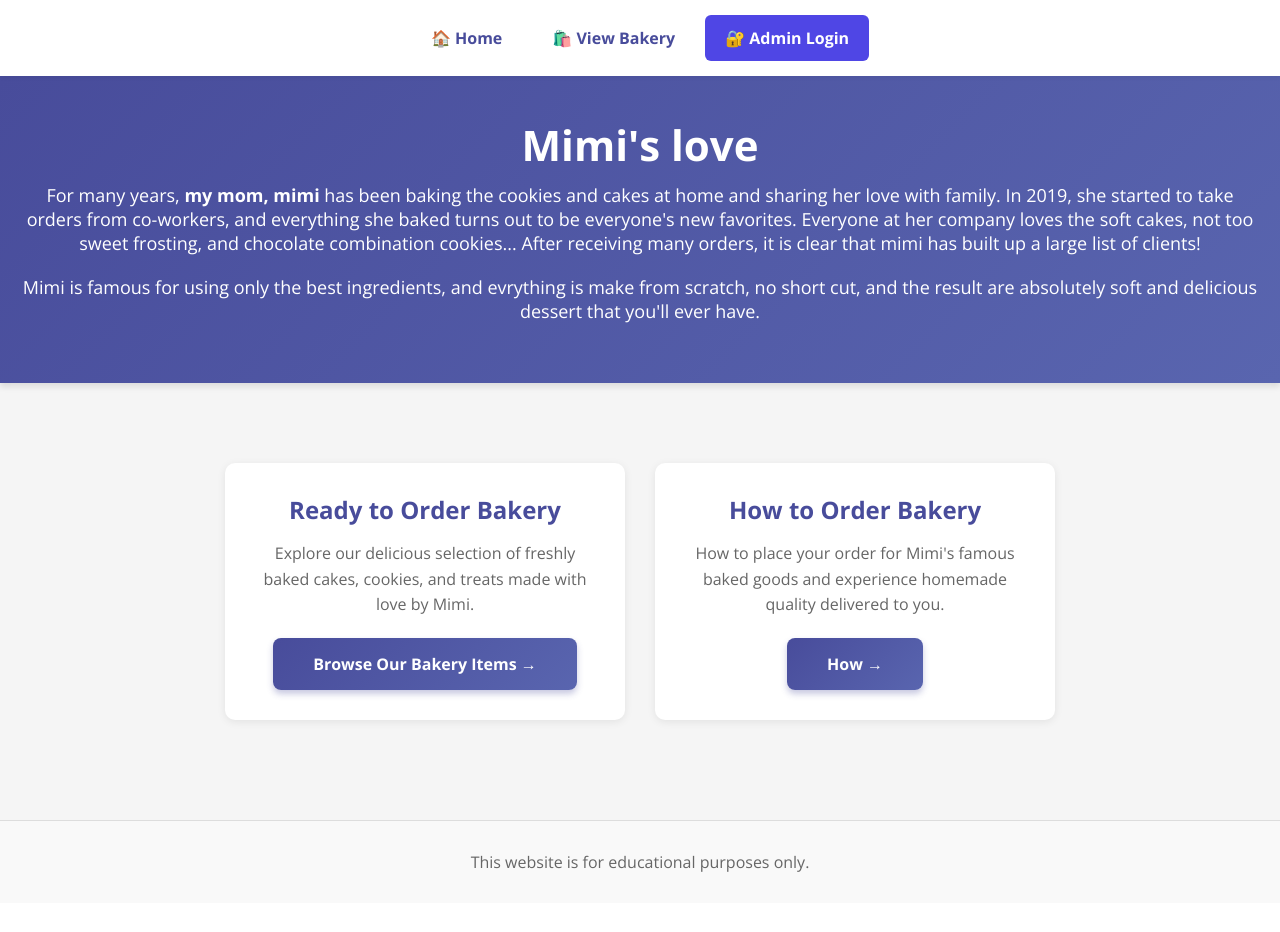
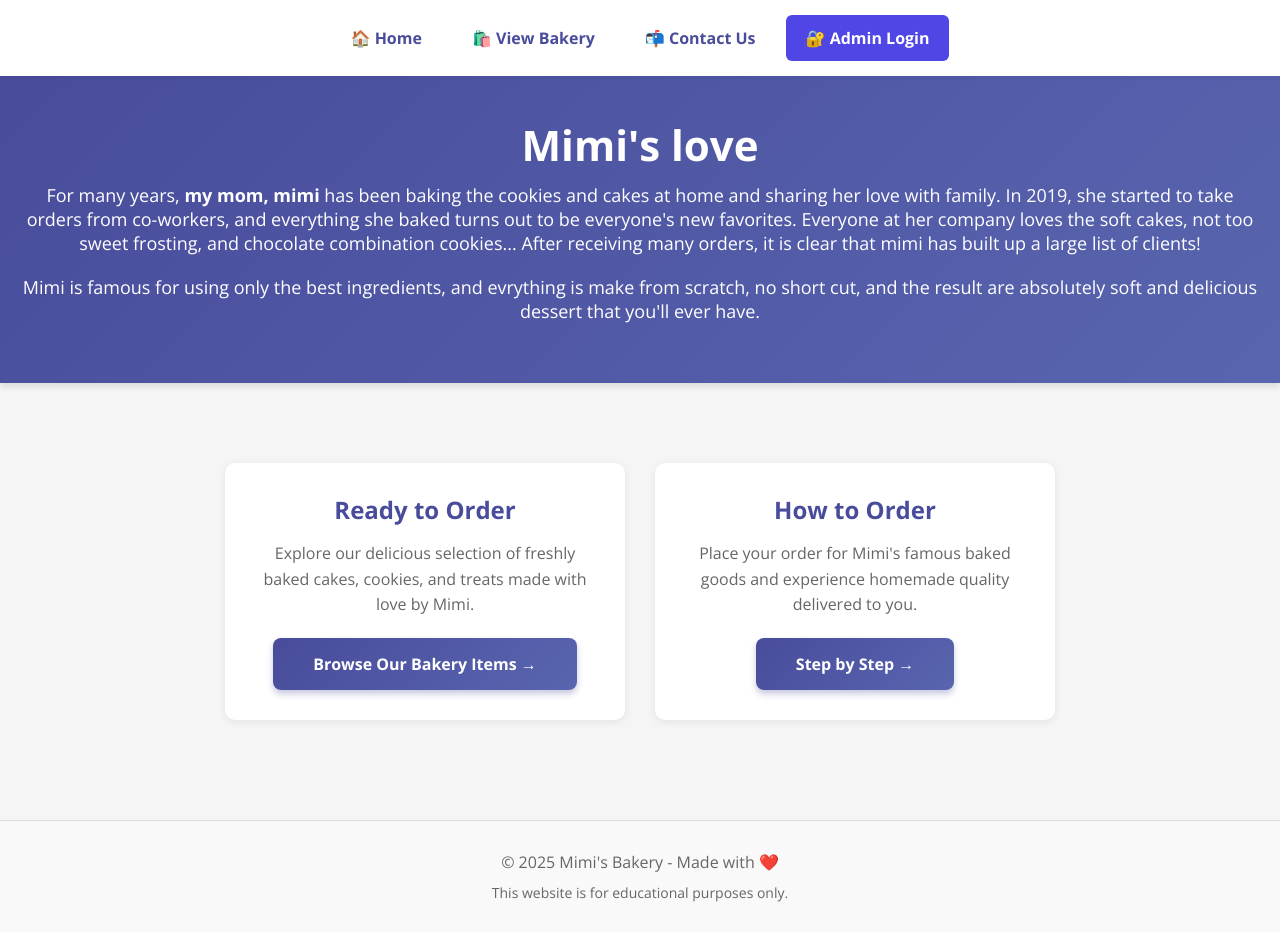
Before and after one commit to huntlovan/PHP_341, a PHP site: page /index_v1.php in a window 1280 px wide. Before the commit the page ends 872 px from the top, so only its background shows below. Run offline with PHP 8.4, Linux system fonts and the light colour scheme; a stand-in replaces the project's code that opens the database connection.

Commit message:
Enhance contact form success message display
Updated contact form success message handling and improved layout.

```diff
--- a/WDV_Final_Project/index_v1.php
+++ b/WDV_Final_Project/index_v1.php
@@ -1,10 +1,35 @@
 <?php
-// index.php - Landing page with main navigation
+/*******************************************************
+ * @package  wdv341_final_project
+ * @author   Hunter Lovan
+ * @version  1.0.0
+ * @link     http://kickshunter.com/WDV341/index_v1.php
+ * *****************************************************
+ * index_v1.php - Landing page with main navigation
+ *
+ * Dependencies: called from index.html (work in progress)
+ * ToDo: load Mimi's Bakery phone and web site from a configuration data storage or file.
+ */
 session_start();
 
 // Check if user is logged in
 $isLoggedIn = isset($_SESSION['validUser']) && $_SESSION['validUser'] === true;
 $username = $_SESSION['username'] ?? 'Guest';
+
+// Check for contact form success message
+$contactSuccess = false;
+$contactMessage = '';
+$contactData = [];
+
+if (isset($_GET['contact_success']) && $_GET['contact_success'] == 1) {
+    $contactSuccess = true;
+    $contactMessage = $_SESSION['contact_message'] ?? 'Your message has been sent successfully!';
+    $contactData = $_SESSION['contact_data'] ?? [];
+
+    // Clear session data
+    unset($_SESSION['contact_message']);
+    unset($_SESSION['contact_data']);
+}
 ?>
 <!doctype html>
 <html lang="en">
@@ -177,6 +246,7 @@ $username = $_SESSION['username'] ?? 'Guest';
         <ul>
             <li><a href="index_v1.php">🏠 Home</a></li>
             <li><a href="baked-products.php">🛍️ View Bakery</a></li>
+            <li><a href="contactForm.php">📬 Contact Us</a></li>
             <?php if ($isLoggedIn): ?>
                 <li><a href="login_v1.php">⚙️ Admin Panel</a></li>
                 <li><a href="logout_v1.php" class="logout">🔓 Logout</a></li>
@@ -211,6 +281,45 @@ $username = $_SESSION['username'] ?? 'Guest';
 
     <!-- Main Content -->
     <div class="container">
+        <?php if ($contactSuccess): ?>
+            <div class="contact-success">
+                <h3>✅ Message Sent Successfully!</h3>
+                <p><?php echo htmlspecialchars($contactMessage); ?></p>
+
+                <?php if (!empty($contactData)): ?>
+                <div class="contact-details">
+                    <strong style="color: #065f46;">Your Submission:</strong>
+
+                    <div class="contact-detail-row">
+                        <span class="contact-detail-label">Name:</span>
+                        <span><?php echo htmlspecialchars($contactData['fullName'] ?? 'N/A'); ?></span>
+                    </div>
+
+                    <div class="contact-detail-row">
+                        <span class="contact-detail-label">Email:</span>
+                        <span><?php echo htmlspecialchars($contactData['email'] ?? 'N/A'); ?></span>
+                    </div>
+
+                    <?php if (!empty($contactData['phone'])): ?>
+                    <div class="contact-detail-row">
+                        <span class="contact-detail-label">Phone:</span>
+                        <span><?php echo htmlspecialchars($contactData['phone']); ?></span>
+                    </div>
+                    <?php endif; ?>
+
+                    <div class="contact-detail-row">
+                        <span class="contact-detail-label">Subject:</span>
+                        <span><?php echo htmlspecialchars($contactData['subject'] ?? 'N/A'); ?></span>
+                    </div>
+                </div>
+                <?php endif; ?>
+
+                <p style="margin-top: 20px; font-size: 14px; color: #047857;">
+                    We'll get back to you as soon as possible!
+                </p>
+            </div>
+        <?php endif; ?>
+
         <?php if ($isLoggedIn): ?>
             <div class="login-message">
                 ✅ Welcome back, <?php echo htmlspecialchars($username); ?>! You have access to all features.
@@ -219,22 +328,20 @@ $username = $_SESSION['username'] ?? 'Guest';
 
         <div class="action-section">
             <div class="browse">
-                <h2>Ready to Order Bakery</h2>
+                <h2>Ready to Order</h2>
                 <p>Explore our delicious selection of freshly baked cakes, cookies, and treats made with love by Mimi.</p>
                 <a href="baked-products.php" class="cta-button">Browse Our Bakery Items →</a>
             </div>
 
             <div class="order">
-                <h2>How to Order Bakery</h2>
-                <p>How to place your order for Mimi's famous baked goods and experience homemade quality delivered to you.</p>
-                <a href="orderProducts.php" class="cta-button">How →</a>
+                <h2>How to Order</h2>
+                <p>Place your order for Mimi's famous baked goods and experience homemade quality delivered to you.</p>
+                <a href="orderProducts.php" class="cta-button">Step by Step →</a>
             </div>
         </div>
     </div>
 
-    <!-- Footer -->
-    <footer>
-        <p>This website is for educational purposes only.</p>
-    </footer>
-</body>
-</html>
+<?php
+// Include footer
+include __DIR__ . '/includes/footer.php';
+?>
```
Also changed, not shown: other parts of WDV_Final_Project/index_v1.php (+44 -0 lines).
